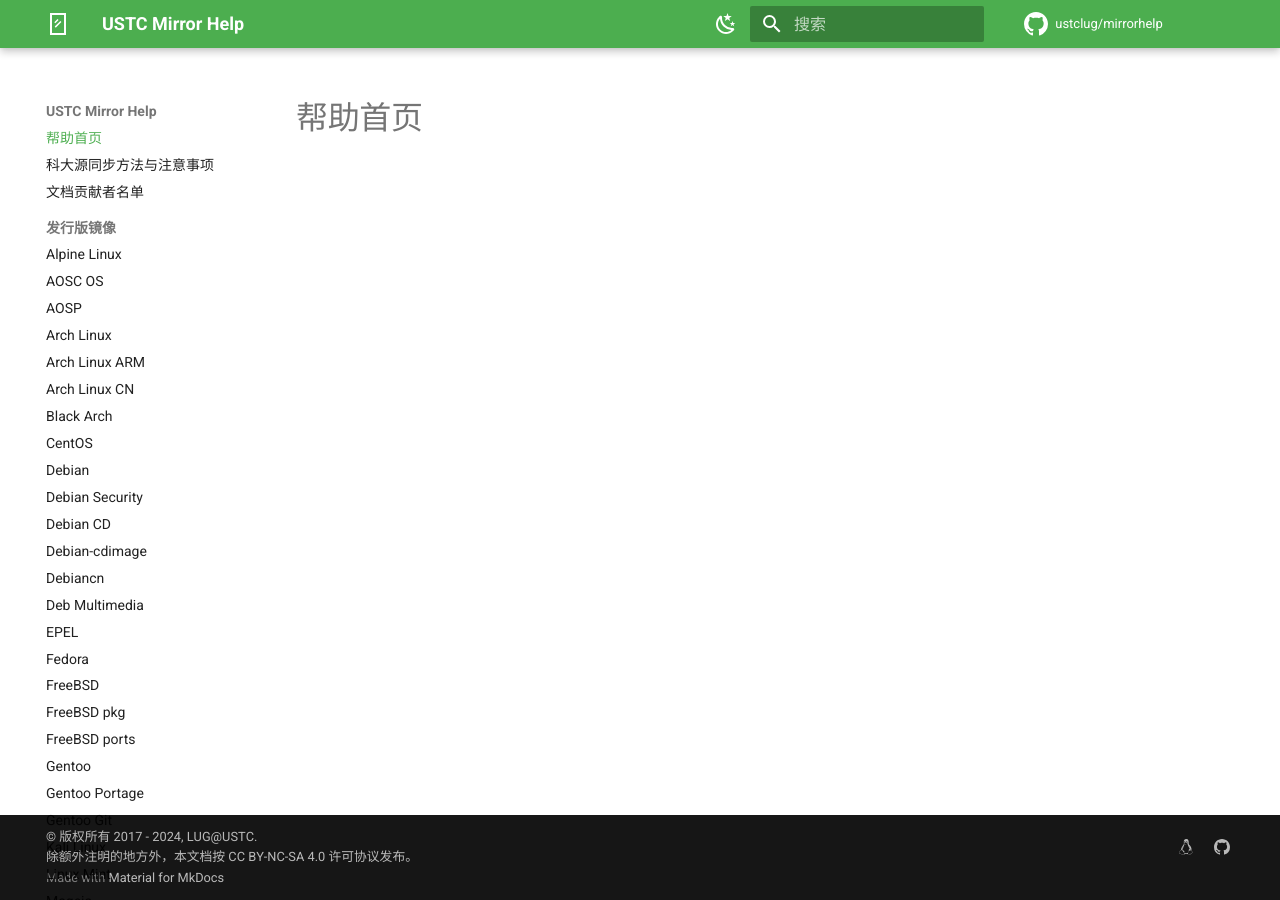
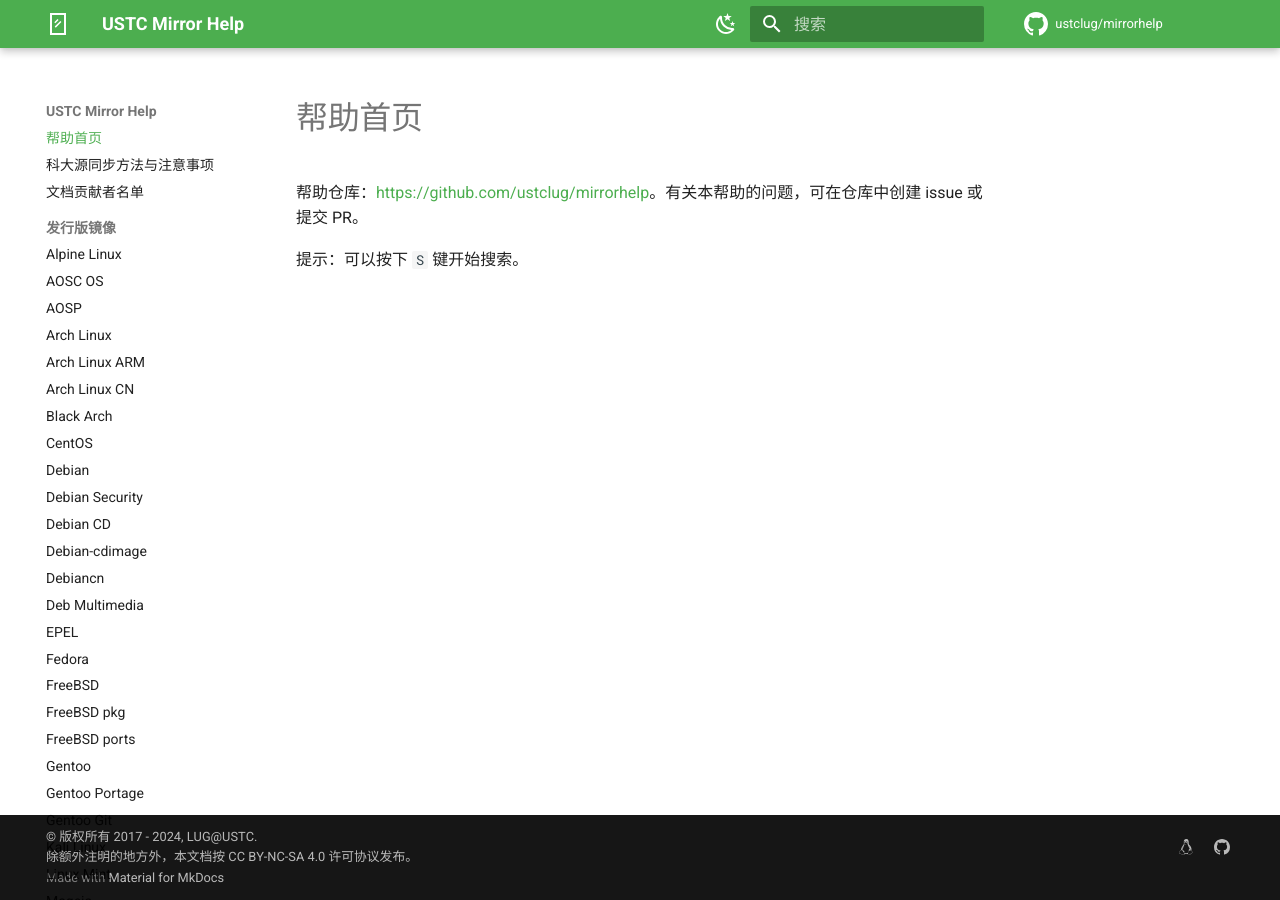
Before and after one commit to ustclug/mirrorhelp, an MkDocs documentation site: the page built from docs/index.md, in a window 1280 px wide. Built offline with MkDocs 1.6.1 and Material for MkDocs 9.7.7, drawn with Linux system fonts in a browser that asks for light colours; comment, search, counter and statistics services are not loaded.

Commit message:
index: add repo url, and search hint

```diff
--- a/docs/index.md
+++ b/docs/index.md
@@ -1 +1,5 @@
 # 帮助首页
+
+帮助仓库：<https://github.com/ustclug/mirrorhelp>。有关本帮助的问题，可在仓库中创建 issue 或提交 PR。
+
+提示：可以按下 `S` 键开始搜索。
```
